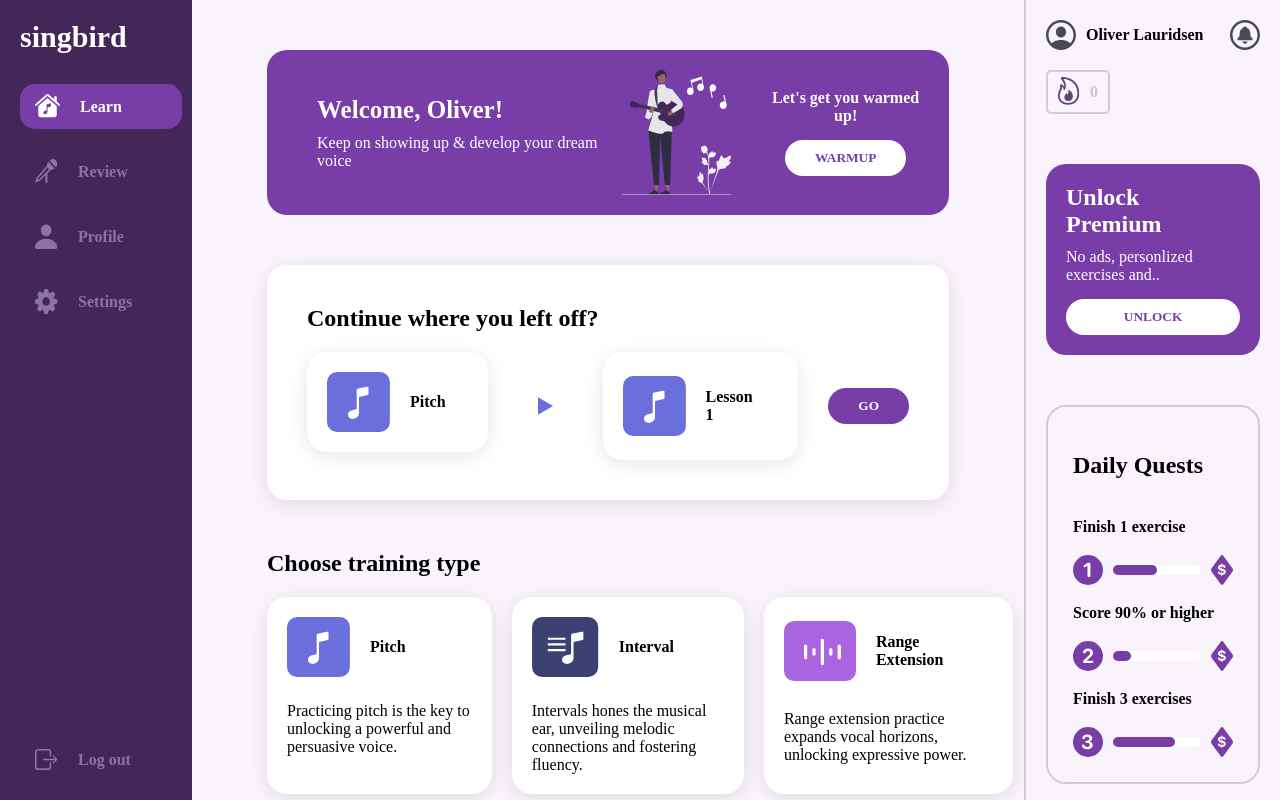
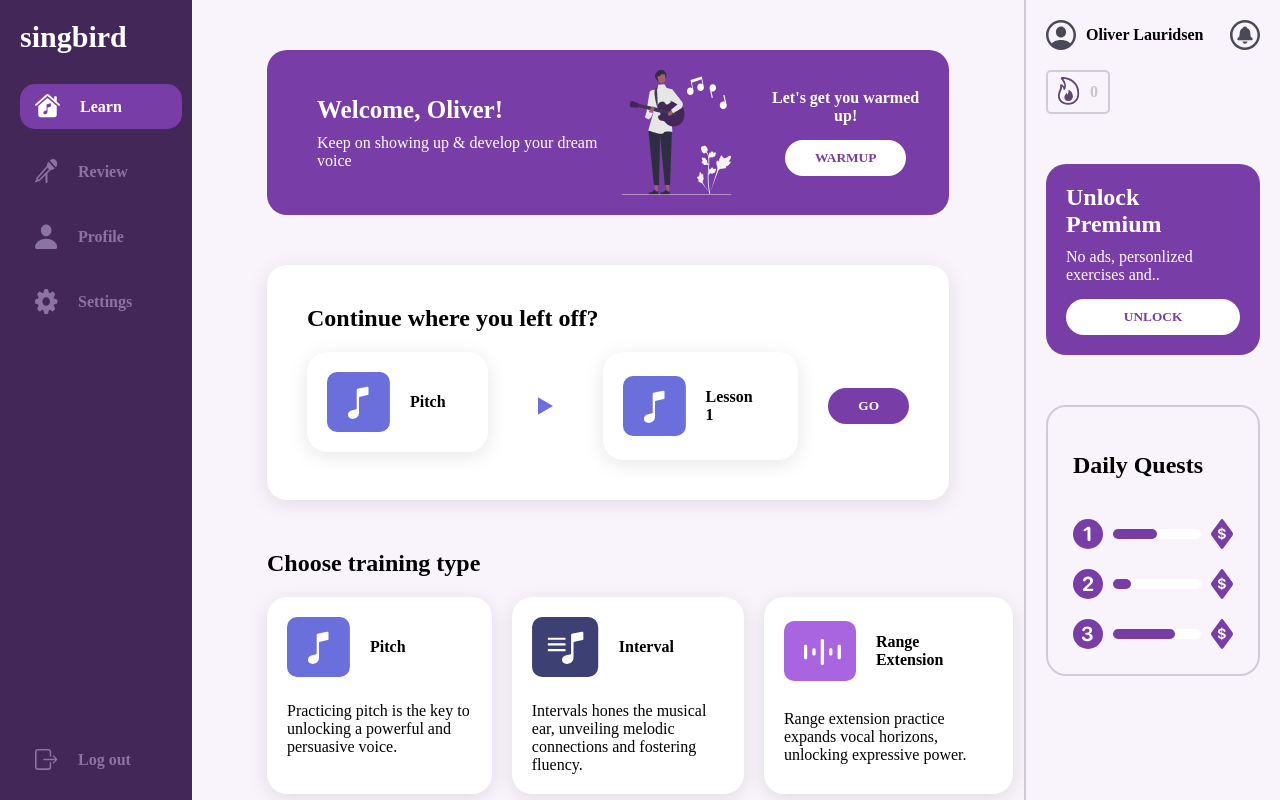
Before and after one commit to oliverlauridsen/singbird, a React (Create React App) app: page / in a window 1280 px wide. Shown: the top 800 px of the page. Built offline with nearby package versions, Linux system fonts and the light colour scheme; a web font is replaced by a local one.

Commit message:
removes the text between daily quests (should be refactored into tooltips

```diff
--- a/src/components/SecondaryNavigation/DailyQuests.tsx
+++ b/src/components/SecondaryNavigation/DailyQuests.tsx
@@ -9,19 +9,19 @@ export default function DailyQuests() {
 	return (
 		<StyledDailyQuests>
 			<h2> Daily Quests </h2>
-			<p> Finish 1 exercise</p>
+			{/* <p> Finish 1 exercise</p> */}
 			<div className='daily-quest'>
 				<img src={questOne} alt='' />
 				<StyledProgressBar progressBarPercentage={50} />
 				<img src={diamond} alt='' />
 			</div>
-			<p> Score 90% or higher </p>
+			{/* <p> Score 90% or higher </p> */}
 			<div className='daily-quest'>
 				<img src={questTwo} alt='' />
 				<StyledProgressBar progressBarPercentage={20} />
 				<img src={diamond} alt='' />
 			</div>
-			<p>Finish 3 exercises</p>
+			{/* <p>Finish 3 exercises</p> */}
 
 			<div className='daily-quest'>
 				<img src={questThree} alt='' />
@@ -51,5 +51,6 @@ const StyledDailyQuests = styled.div`
 		flex-direction: row;
 		align-items: center;
 		gap: 10px;
+		margin-top: 20px;
 	}
 `;
```
